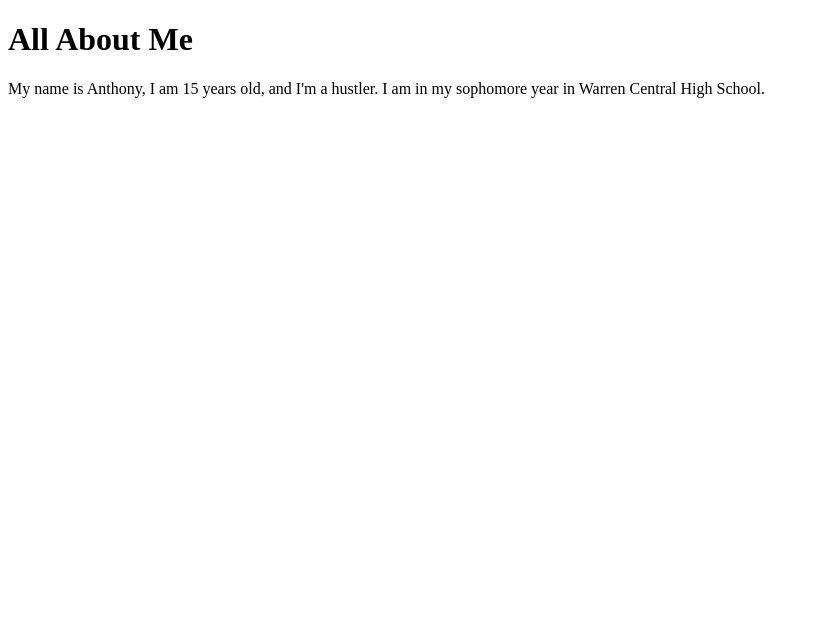
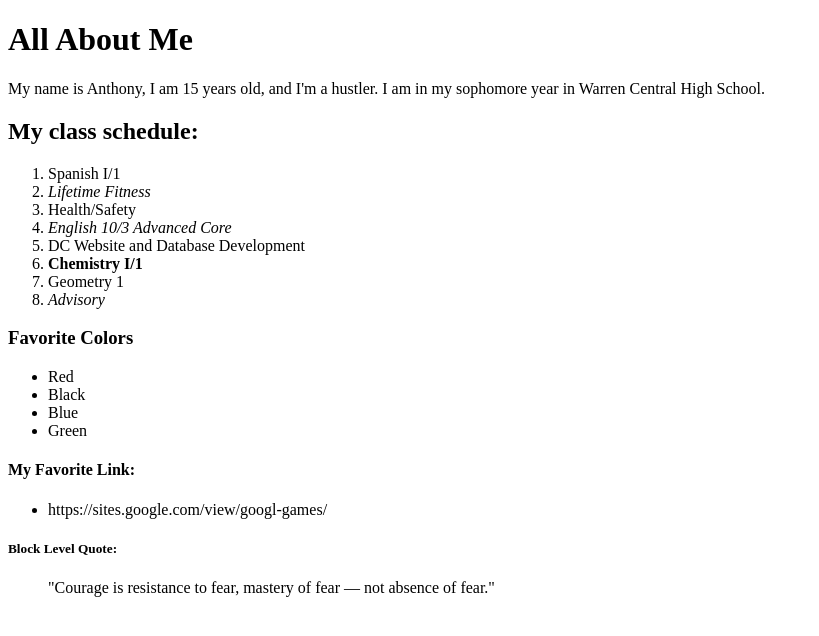
Before and after one commit to PLAMADDHARLIN3/FirstWebPage, a plain HTML site: page index.html in a window 1280 px wide. Shown: the whole page, without its empty margins (0-819 px from the left). Drawn offline with Linux system fonts and the light colour scheme.

Commit message:
intial commit

```diff
--- a/index.html
+++ b/index.html
@@ -5,8 +5,39 @@
     <title>Title</title>
 </head>
 <body>
-<H1>All About Me</H1>
+    <h1>All About Me</h1>
 
-<p>My name is Anthony, I am 15 years old, and I'm a hustler. I am in my sophomore year in Warren Central High School.</p>
+    <p>My name is Anthony, I am 15 years old, and I'm a hustler. I am in my sophomore year in Warren Central High
+        School.</p>
+    <h2>My class schedule:</h2>
+    <ol>
+        <li>Spanish I/1</li>
+        <li><em>Lifetime Fitness</em></li>
+        <li>Health/Safety</li>
+        <li><em>English 10/3 Advanced Core</em></li>
+        <li>DC Website and Database Development</li>
+        <li><strong>Chemistry I/1</strong></li>
+        <li>Geometry 1</li>
+        <li><em>Advisory</em></li>
+    </ol>
+    <h3>Favorite Colors</h3>
+    <ul>
+        <li>Red</li>
+        <li>Black</li>
+        <li>Blue</li>
+        <li>Green</li>
+
+    </ul>
+
+    <h4>My Favorite Link:</h4>
+    <ul>
+        <li>https://sites.google.com/view/googl-games/</li>
+    </ul>
+
+    <h5>Block Level Quote:</h5>
+    <p>
+     <blockquote>"Courage is resistance to fear, mastery of fear — not absence of fear."</blockquote>
+    <p>
+
 </body>
 </html>
```
